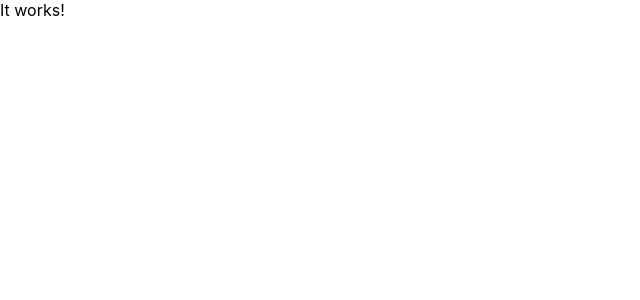
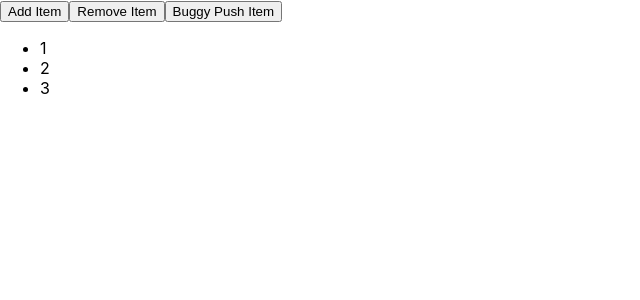
Before and after one commit to fgit-24/gitpod-react, a React (Create React App) app in the folder my-app/: page / in a window 1280 px wide. Shown: the top 300 px of the page, without its empty margins (0-640 px from the left). Built offline with nearby package versions, Linux system fonts and the light colour scheme.

Commit message:
Finish UseStateWithArrays lecture

```diff
--- a/my-app/src/components/UseStateWithArrays.js
+++ b/my-app/src/components/UseStateWithArrays.js
@@ -1,11 +1,38 @@
-import React from 'react'
+import React, {useState} from 'react'
 
 function UseStateWithArrays() {
-  return (
-    <div>
-        It works!
-    </div>
-  )
+    const [nums, setNums] = useState([1,2,3]);
+    const addNums = () => {
+        setNums([...nums, nums.length + 1]);
+    }
+    const removeNum = () => {
+        setNums(
+            nums.filter((item, idx) => {
+                return idx !== nums.length - 1;
+            })
+        )
+    }
+    const buggyPushNums = () => {
+        nums.push(nums.length + 1);
+        setNums(nums);
+        console.log(nums);
+    }
+    return (
+        <div>
+            <button onClick={addNums}>
+                Add Item
+            </button>
+            <button onClick={removeNum}>
+                Remove Item
+            </button>
+            <button onClick={buggyPushNums}>
+                Buggy Push Item
+            </button>
+            <ul>
+                {nums.map(num => <li key={num}>{num}</li>)}
+            </ul>
+        </div>
+    )
 }
 
 export default UseStateWithArrays
```
